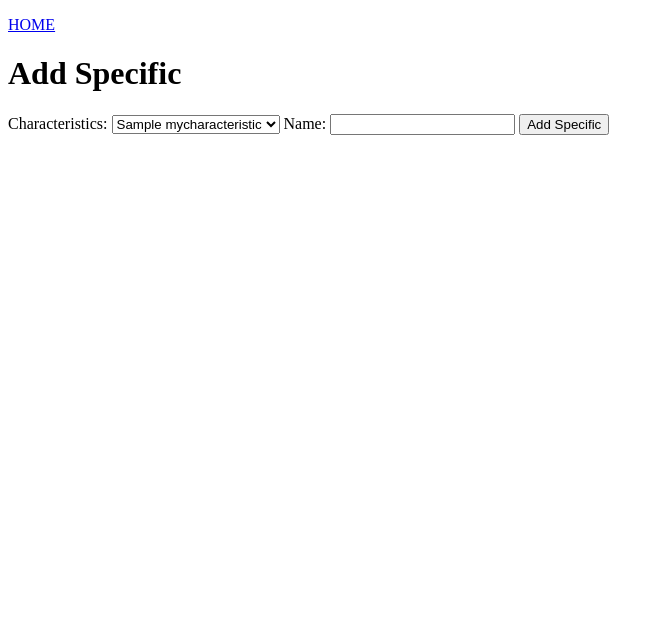
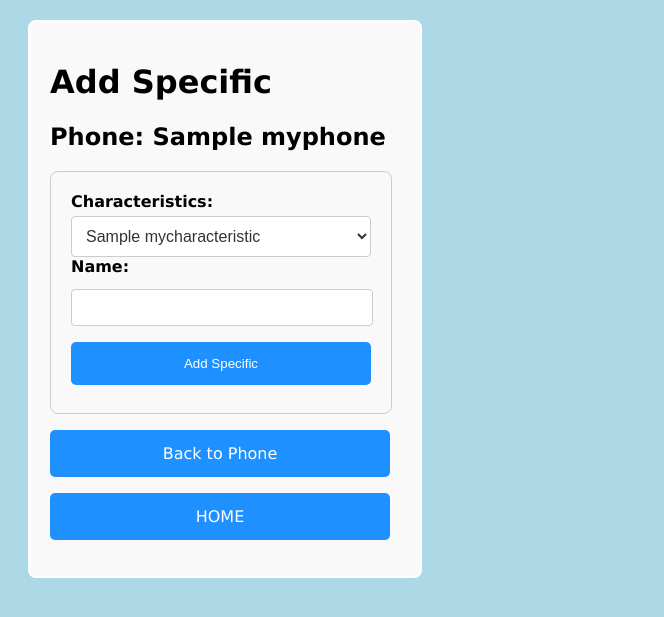
Before and after one commit to AleAlo00/TestGame, a Django app: template test_game/specific/templates/add_specific.html in a window 1280 px wide. Shown: the top 617 px of the page, without its empty margins (0-664 px from the left). Run offline with Django 5.2, Linux system fonts and the light colour scheme; the template is opened without the code that fills it: values that come from a table or form of the project are taken from there, others are empty; tables that the repository leaves empty hold one stand-in row (values such as "Sample post").

Commit message:
Aggiunta css e modifica characteristics e specific

```diff
--- a/test_game/characteristics/models.py
+++ b/test_game/characteristics/models.py
@@ -5,7 +5,7 @@ from phone.models import MyPhone
 # Create your models here.
 class MyCharacteristics(models.Model):
     id = models.AutoField(primary_key=True)
-    id_cell = models.ForeignKey(MyPhone,on_delete=models.CASCADE)
+    id_cell = models.ForeignKey(MyPhone,related_name='id_characteristics',on_delete=models.CASCADE)
     name = models.CharField(max_length=255)
 
     def __str__(self):
--- a/test_game/characteristics/urls.py
+++ b/test_game/characteristics/urls.py
@@ -2,5 +2,5 @@ from django.urls import path
 from . import views
 
 urlpatterns = [
-    path('characteristics/', views.add_characteristics, name='characteristicsPhone'),
+    path('characteristics/<int:phone_id>/', views.add_characteristics, name='characteristicsPhone'),
 ]
--- /dev/null
+++ b/test_game/phone/static/css/style.css
@@ -0,0 +1,96 @@
+body {
+  background-color: lightblue;
+  font-family: verdana;
+}
+
+a {
+  display: block;
+  background-color: dodgerblue;
+  color: white;
+  padding: 14px 20px;
+  margin: 8px 0;
+  border: none;
+  text-decoration: none;
+  cursor: pointer;
+  width: 300px;
+  text-align: center;
+  border-radius: 5px;
+}
+
+a:hover {
+  background-color: deepskyblue;
+}
+
+
+form {
+  width: 300px;
+  padding: 20px;
+  border: 1px solid #ccc;
+  border-radius: 8px;
+  background-color: #f9f9f9;
+}
+
+input {
+  width: 280px;
+  padding: 10px;
+  margin: 8px 0;
+  border: 1px solid #ccc;
+  border-radius: 4px;
+}
+
+button {
+  width: 300px;
+  background-color: dodgerblue;
+  color: white;
+  padding: 14px 20px;
+  margin: 8px 0;
+  border: none;
+  cursor: pointer;
+  border-radius: 5px;
+}
+
+button:hover {
+  background-color: deepskyblue;
+}
+
+label {
+  display: block;
+  margin-bottom: 5px;
+  font-weight: bold;
+}
+
+ul {
+  list-style-type: none;
+  padding: 0;
+}
+
+div {
+  width: 350px;
+  border: 2px solid white;
+  padding: 20px;
+  margin: 20px;
+  background-color: #f9f9f9;
+  border-radius: 8px;
+}
+
+select {
+  padding: 10px;
+  width: 300px;
+  border: 1px solid #ccc;
+  border-radius: 4px;
+  background-color: #fff;
+  font-size: 16px;
+  color: #333;
+}
+
+select option {
+  padding: 10px;
+  background-color: #f9f9f9;
+  color: #333;
+  border-bottom: 1px solid #ddd;
+}
+
+select option:checked {
+  background-color: #1e90ff;
+  color: white;
+}
--- a/test_game/phone/templates/add_phone.html
+++ b/test_game/phone/templates/add_phone.html
@@ -6,7 +6,7 @@ Add Phone
 
 {% block content %}
 
-<p><a href="/">HOME</a></p>
+
 <h1>Add Phone</h1>
 
 <form method="POST">
@@ -20,5 +20,6 @@ Add Phone
     <button type="submit">Add Phone</button>
 </form>
 
+<p><a href="/">HOME</a></p>
 
 {% endblock %}
--- a/test_game/phone/templates/main.html
+++ b/test_game/phone/templates/main.html
@@ -8,8 +8,8 @@
 {% block content %}
   <h1>Phone</h1>
 
-  <p>Check out all our <a href="phone/">Phone</a></p>
-  <p>Add <a href="add_phone/">Phone</a></p>
+  <a href="phone/"> Check out all our Phone</a>
+  <a href="add_phone/"> Add Phone</a>
 
 
 
--- a/test_game/phone/templates/master.html
+++ b/test_game/phone/templates/master.html
@@ -1,8 +1,10 @@
 <!DOCTYPE html>
 <html>
-<head>
-  <title>{% block title %}{% endblock %}</title>
-</head>
+  <head>
+    {% load static %}
+    <title>{% block title %}{% endblock %}</title>
+    <link rel="stylesheet" href="{% static 'css/style.css' %}">
+  </head>
 <body>
 
 {% block content %}
--- a/test_game/phone/templates/phone.html
+++ b/test_game/phone/templates/phone.html
@@ -6,12 +6,12 @@ Phone
 
 {% block content %}
 
-<p><a href="/">HOME</a></p>
-<h1>Phone</h1>
+<h1>Phones</h1>
 
 <ul>
   {% for x in myphone %}
   <li><a href="details/{{ x.id }}">{{ x.name }}</a></li>
   {% endfor %}
 </ul>
+<p><a href="/">HOME</a></p>
 {% endblock %}
--- a/test_game/specific/models.py
+++ b/test_game/specific/models.py
@@ -4,7 +4,7 @@ from characteristics.models import MyCharacteristics
 # Create your models here.
 class MySpecific(models.Model):
     id = models.AutoField(primary_key=True)
-    id_charact = models.ForeignKey(MyCharacteristics,on_delete=models.CASCADE)
+    id_charact = models.ForeignKey(MyCharacteristics,related_name='id_specific',on_delete=models.CASCADE)
     name = models.CharField(max_length=255)
 
     def __str__(self):
--- a/test_game/specific/templates/add_specific.html
+++ b/test_game/specific/templates/add_specific.html
@@ -6,15 +6,17 @@ Add Specific
 
 {% block content %}
 
-<p><a href="/">HOME</a></p>
+<div>
+
     <h1>Add Specific</h1>
 
+    <h2>Phone: {{phone.name}}</h2>
     <form method="POST">
         {% csrf_token %}
 
         <label for="id_charact">Characteristics:</label>
         <select id="id_charact" name="id_charact" required>
-        {% for characteristic in characteristics %}
+            {% for characteristic in characteristic %}
             <option value="{{ characteristic.id }}">{{ characteristic.name }}</option>
             {% endfor %}
         </select>
@@ -24,5 +26,8 @@ Add Specific
 
         <button type="submit">Add Specific</button>
     </form>
+    <p><a href="/phone/details/{{ phone.id }}">Back to Phone</a></p>
+    <p><a href="/">HOME</a></p>
 
+</div>
 {% endblock %}
--- a/test_game/specific/urls.py
+++ b/test_game/specific/urls.py
@@ -2,5 +2,5 @@ from django.urls import path
 from . import views
 
 urlpatterns = [
-    path('specific/', views.add_specific, name='specific'),
+    path('specific/<int:phone_id>/', views.add_specific, name='specific'),
 ]
```
Also changed, not shown: test_game/characteristics/templates/add_characteristics.html (+4 -4 lines), test_game/characteristics/views.py (+6 -4 lines), test_game/phone/templates/details.html (+20 -9 lines), test_game/specific/views.py (+9 -5 lines), test_game/characteristics/migrations/0004_alter_mycharacteristics_id_cell.py (added), test_game/specific/migrations/0002_alter_myspecific_id_charact.py (added). Lines whose indentation alone changed are shown as unchanged.
